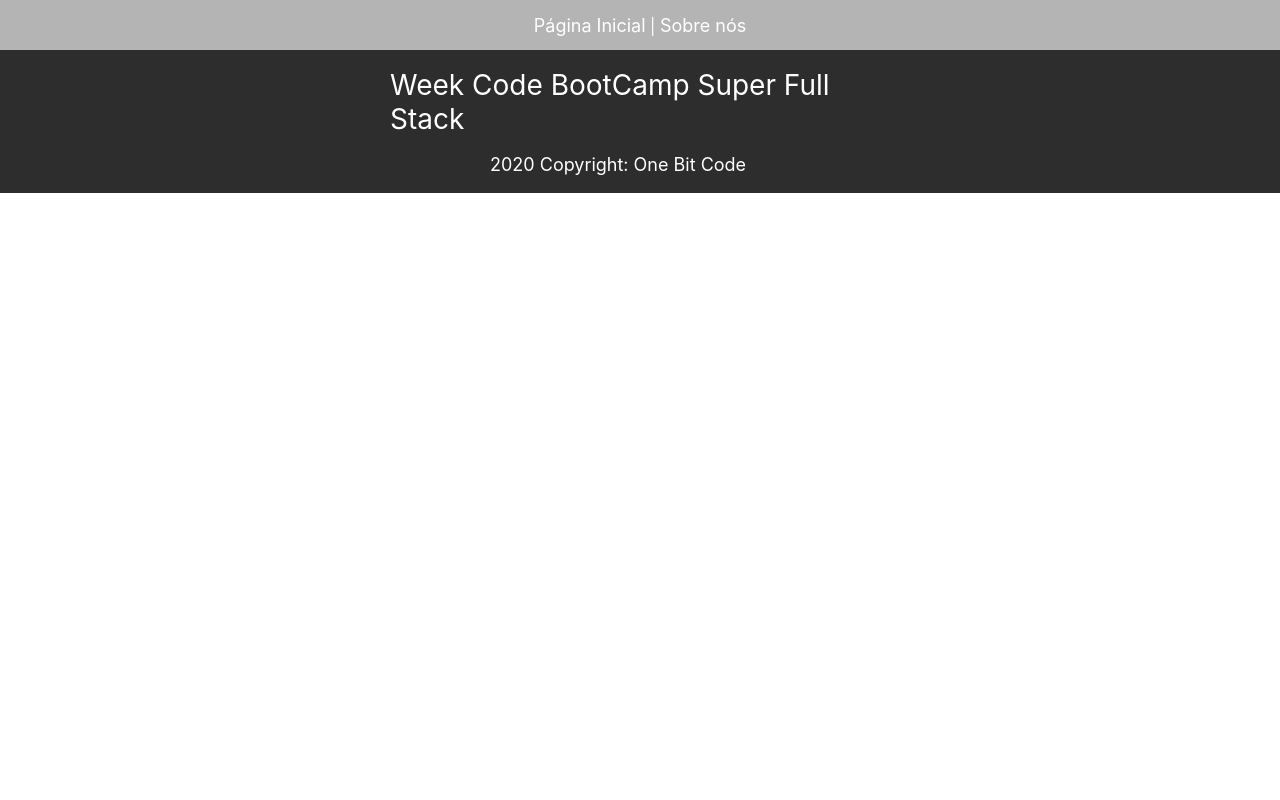
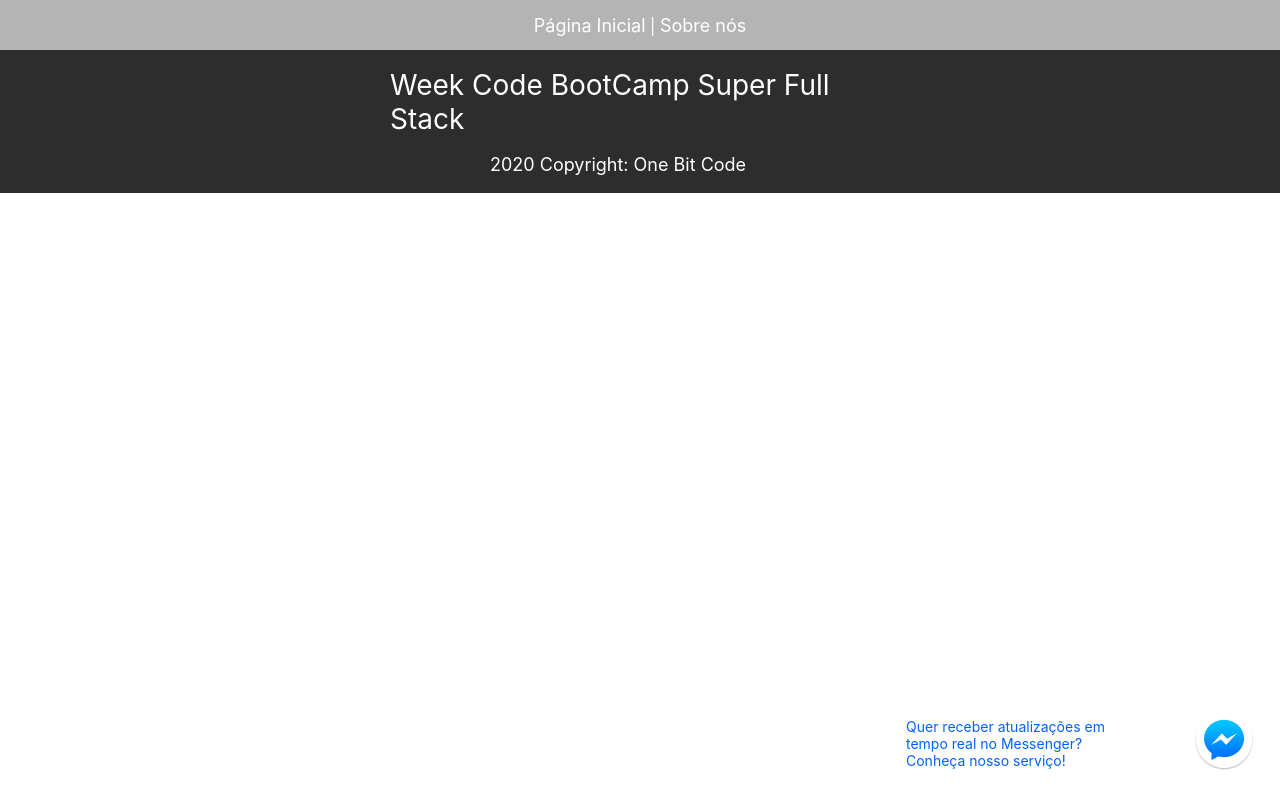
Before and after one commit to OneBitCodeBlog/programador-homeoffice-frontend, a React (Create React App) app: page / in a window 1280 px wide. Built offline with nearby package versions, Linux system fonts and the light colour scheme.

Commit message:
add: messenger icons (#7)

```diff
--- /dev/null
+++ b/src/components/MessengerIcon/index.js
@@ -0,0 +1,23 @@
+import React from 'react';
+
+import './style.css';
+
+import icon from '../../assets/images/messenger.png';
+
+export default function MessengerIcon() {
+  return (
+    <a
+      className="messenger"
+      href="https://facebook.com.br"
+      target="_blank"
+      rel="noopener noreferrer"
+    >
+      <div className="messenger-text">
+        <p>Quer receber atualizações em tempo real no Messenger?</p>
+        <p>Conheça nosso serviço!</p>
+      </div>
+      <span />
+      <img src={icon} alt="Messenger Icon" />
+    </a>
+  );
+}
--- /dev/null
+++ b/src/components/MessengerIcon/style.css
@@ -0,0 +1,34 @@
+.messenger {
+  position: fixed;
+  right: 24px;
+  bottom: 24px;
+  color: #0062ff;
+}
+
+.messenger img {
+  width: 64px;
+}
+
+.messenger-text {
+  background-color: #ffffff98;
+  position: absolute;
+  width: 230px;
+  right: 110px;
+  bottom: -3px;
+  padding: 10px;
+  border-radius: 5px;
+}
+
+.messenger span {
+  position: absolute;
+  right: 85px;
+  bottom: 10px;
+  border-top: 25px solid transparent;
+  border-bottom: 25px solid transparent;
+  border-left: 25px solid #ffffff98;
+}
+
+.messenger-text p {
+  font-size: 14px;
+  margin: 0;
+}
--- a/src/pages/About/index.js
+++ b/src/pages/About/index.js
@@ -2,12 +2,14 @@
 
 import Navbar from '../../components/Navbar';
 import Footer from '../../components/Footer';
+import MessengerIcon from '../../components/MessengerIcon';
 
 export default function About() {
   return (
     <>
       <Navbar />
       <Footer />
+      <MessengerIcon />
     </>
   );
 }
--- a/src/pages/Jobs/index.js
+++ b/src/pages/Jobs/index.js
@@ -2,12 +2,14 @@
 
 import Navbar from '../../components/Navbar';
 import Footer from '../../components/Footer';
+import MessengerIcon from '../../components/MessengerIcon';
 
 export default function Jobs() {
   return (
     <>
       <Navbar />
       <Footer />
+      <MessengerIcon />
     </>
   );
 }
```
Also changed, not shown: src/assets/images/messenger.png (added).
